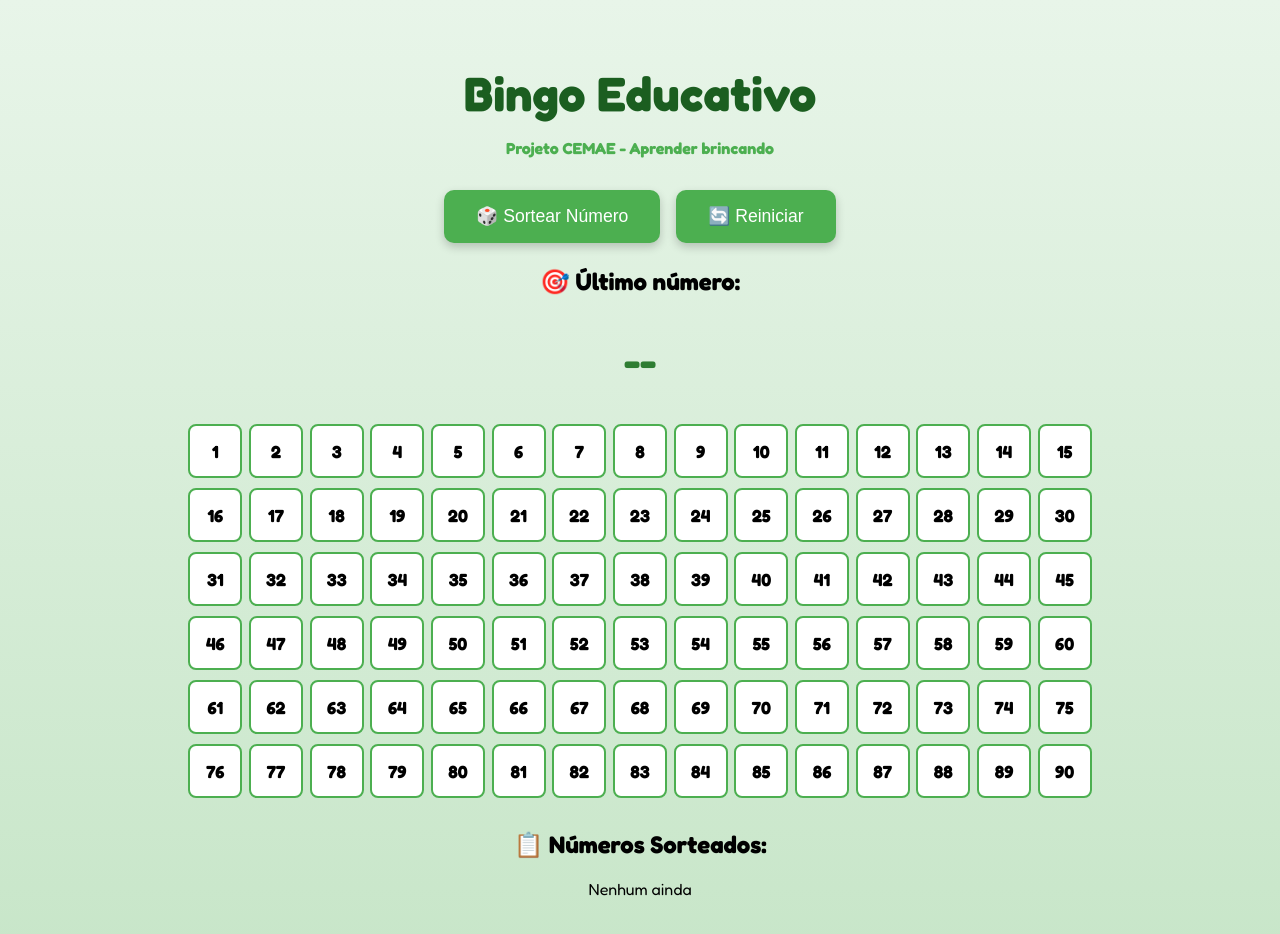
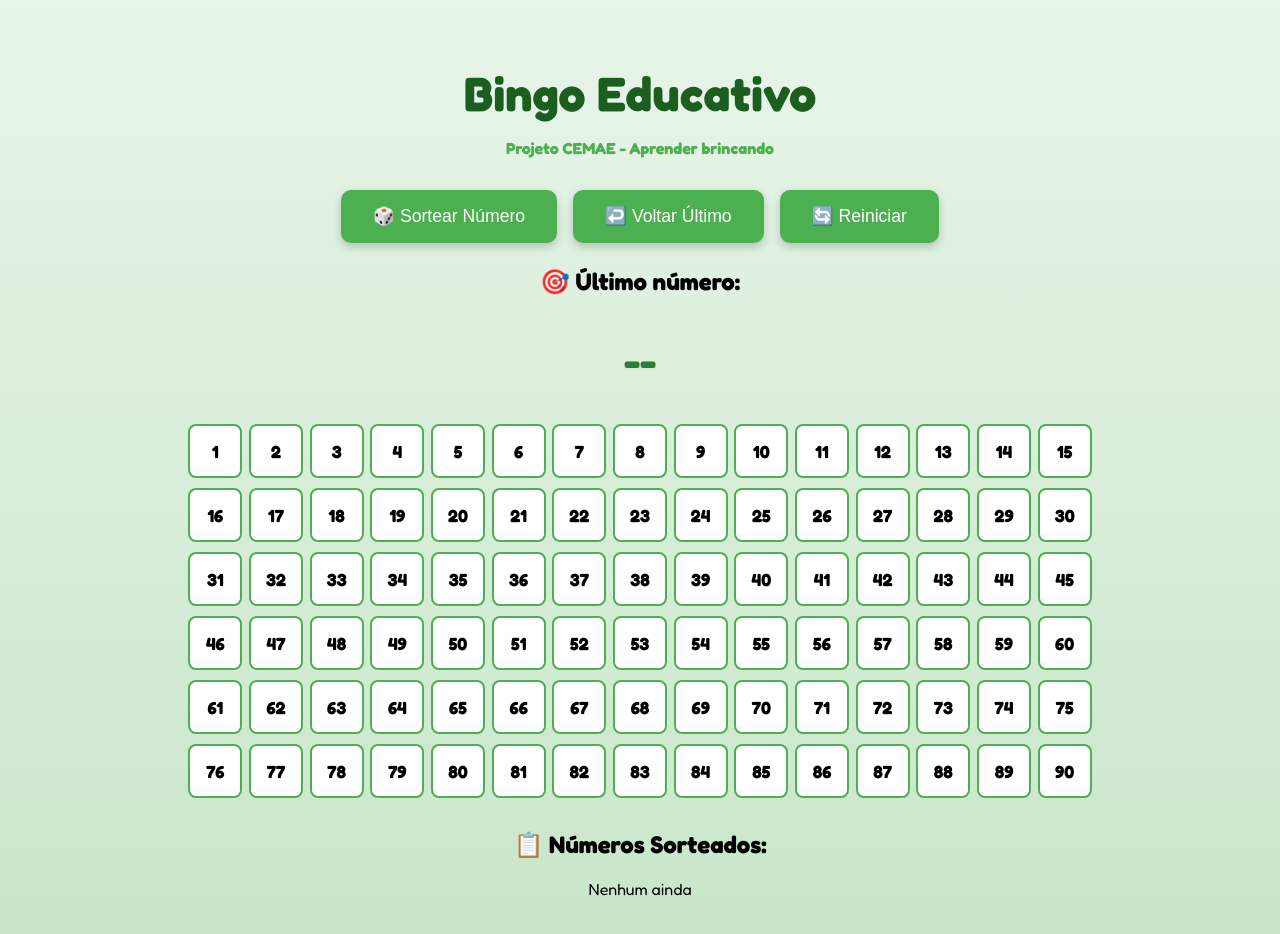
Before and after one commit to professorvitor777/bingocemae, a plain HTML site: page index.html in a window 1280 px wide. Drawn offline with Linux system fonts and the light colour scheme.

Commit message:
Update index.html

```diff
--- a/index.html
+++ b/index.html
@@ -14,6 +14,7 @@
 
     <div class="botoes">
       <button id="sortear">🎲 Sortear Número</button>
+      <button id="voltar">↩️ Voltar Último</button>
       <button id="reiniciar">🔄 Reiniciar</button>
     </div>
 
```
